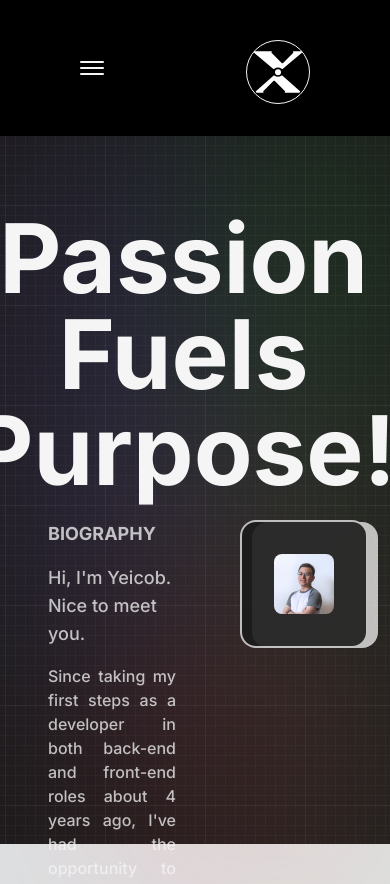
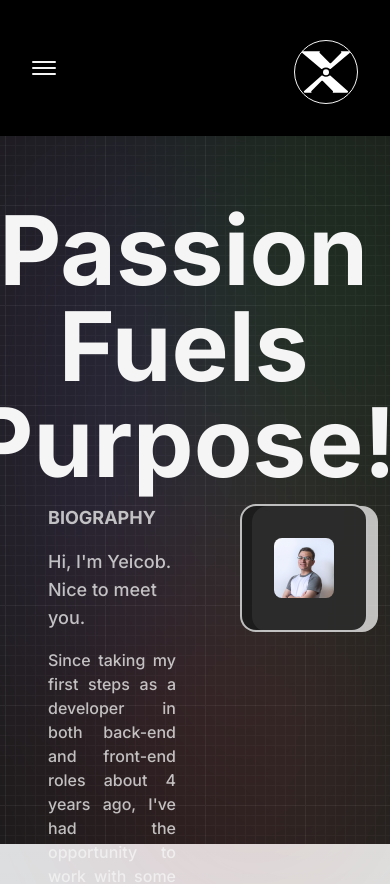
Before and after one commit to Arzeusy/trueKingdomLanding, a Next.js app: page /me in a window 390 px wide. Shown: the top 884 px of the page. Built offline with nearby package versions, Linux system fonts and the light colour scheme.

Commit message:
feature (home) responsive

```diff
--- a/src/app/layout.tsx
+++ b/src/app/layout.tsx
@@ -22,7 +22,7 @@ export default function RootLayout({
         <link rel="icon" href="/favicon.ico" />
       </head>
       <body className={inter.className} >
-        <div className='background_main bg-light after:invert dark:bg-dark dark:after:invert-0 '>
+        <div className='background_main bg-light after:invert dark:bg-dark dark:after:invert-0 xl:!p-24 lg:!p-19 md:!p-12 sm:!p-8'>
           <div className='background_content'></div>
         </div>
         <main className="w-full min-h-screen text-zinc-700">
--- a/src/app/page.tsx
+++ b/src/app/page.tsx
@@ -11,12 +11,13 @@ export default function Home() {
   return (
     <>
     <div className="flex  text-dark w-full min-h-full h-full dark:text-light ">
-      <div className='pt-0'>
-        <div className='flex items-center justify-center w-full '>
-          <div className='w-3/5 flex flex-col items-center self-center'>
+      <div className='py-4 sm:py-8'>
+        <div className='flex items-center justify-center w-full lg:block'>
+          <div className='w-3/5 flex flex-col items-center self-center lg:w-full lg:p-12 md:p-8 sm:p-4 '>
               <AnimatedText
                 text="Discover innovative learning with cultural immersion and flexible access"
-                className='!text-5xl !text-right dark:text-light'
+                className='!text-5xl !text-right dark:text-light
+                xl:!text-5xl lg:!text-center lg:!text-6xl md:!text-5xl sm:!text-3xl '
               />
               <br />
               <br />
@@ -33,10 +34,10 @@ export default function Home() {
                 " href="" >Suscribe</Link>
               </div>
           </div>
-          <div className='w-2/5'>
-            <Image src={appPic} alt='Alejandria-app' className='w-2/3 mx-auto'
+          <div className='w-2/5 lg:w-full  '>
+            <Image src={appPic} alt='Alejandria-app' className='w-2/3 mx-auto '
             priority={true}
-            sizes="(max-width: 768px) 100vw, (max-width: 1200px 50vw, 33vw)"
+            sizes="(max-width: 768px) 100vw, (max-width: 1200px) 50vw, 33vw"
             />
           </div>
         </div>
--- a/src/components/AnimatedText.tsx
+++ b/src/components/AnimatedText.tsx
@@ -31,7 +31,7 @@ const singleWord ={
 
 const AnimatedText = ({text="", className = ""}) => {
     return(
-        <div className="w-full mx-auto py-2 flex items-center justify-center text-center   ">
+        <div className="w-full mx-auto py-2 flex items-center justify-center text-center sm:py-0   ">
             <motion.h1 className={`inline-block w-full text-dark font-bold capitalize  ${className}`}
             variants={quote}
             initial="initial"
--- a/src/components/NavBar.tsx
+++ b/src/components/NavBar.tsx
@@ -16,7 +16,7 @@ const NavBar = () => {
     };
 
     return (
-        <header className="bg-light dark:bg-black w-full px-20 py-8 font-medium flex items-center justify-between
+        <header className="bg-light dark:bg-black w-full px-20 md:px-12 sm:px-8 py-8 font-medium flex items-center justify-between
              dark:text-light
         ">
             <button className="flex-col justify-center items-center hidden md:flex" onClick={handleClick}>
--- a/src/components/footer.tsx
+++ b/src/components/footer.tsx
@@ -4,7 +4,7 @@ import CustomLink from "./customLink";
 
 const Footer =() =>{
     return (
-        <footer className="w-full bg-light  font-medium text-lg fixed bottom-0 dark:bg-black  ">
+        <footer className="w-full bg-light  font-medium text-lg lgi:fixed lgi:bottom-0 dark:bg-black  ">
             <div className="py-8 px-3 flex items-center justify-center dark:text-light ">
                 <div>
                     <Link href="https://github.com/Arzeusy/alejandria" target="_blanck">Github</Link>
--- a/tailwind.config.js
+++ b/tailwind.config.js
@@ -29,6 +29,9 @@ module.exports = {
       "md": {max:"767px"},
       "sm": {max:"639px"},
       "xs": {max:"479px"},
+      "xli": {min:"1279px"},
+      "lgi": {min:"1023px"},
+
     }
   },
   plugins: [],
```
